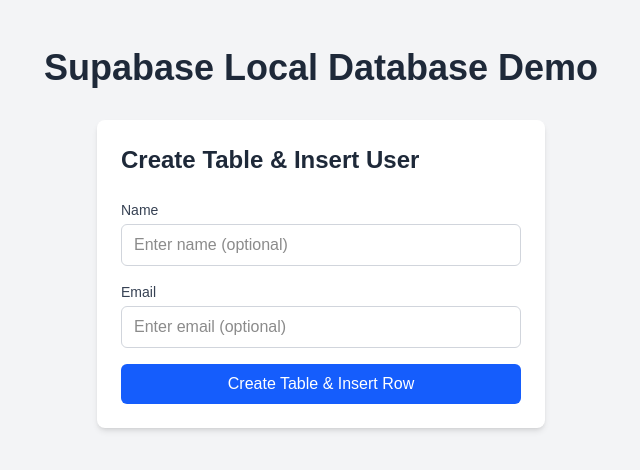
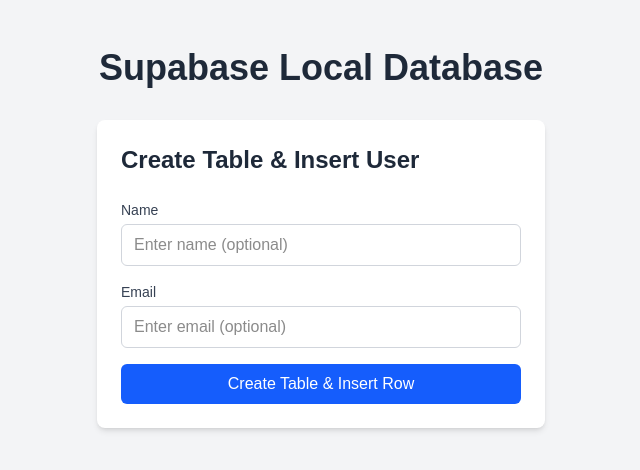
Before and after one commit to Aditya-jambhale/coolify-sample-project, a Next.js app: page / in a window 1280 px wide. Shown: the top 470 px of the page, without its empty margins (319-959 px from the left). Built offline with nearby package versions, Linux system fonts and the light colour scheme.

Commit message:
demo removed

```diff
--- a/app/page.js
+++ b/app/page.js
@@ -5,7 +5,7 @@
     <div className="min-h-screen bg-gray-100 py-12">
       <div className="container mx-auto px-4">
         <h1 className="text-4xl font-bold text-center text-gray-800 mb-8">
-          Supabase Local Database Demo
+          Supabase Local Database
         </h1>
         <CreateTableForm />
       </div>
```
